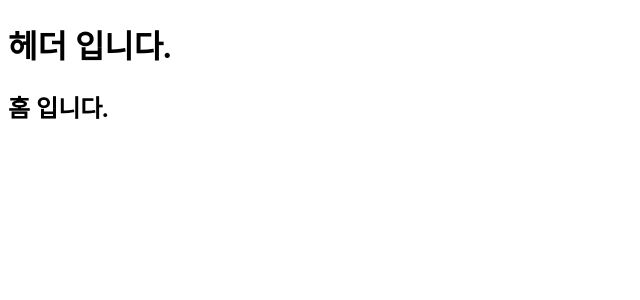
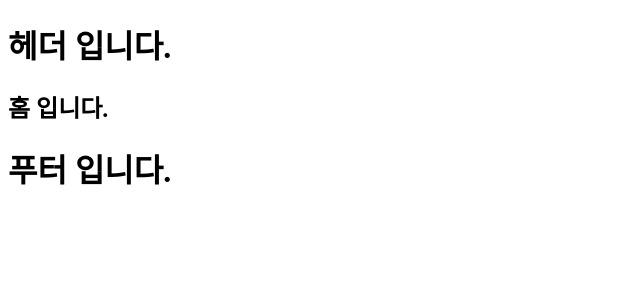
Before and after one commit to seolbin01/shallwecode, a Vue app in the folder frontend/: page / in a window 1280 px wide. Shown: the top 300 px of the page, without its empty margins (0-640 px from the left). Built offline with nearby package versions, Linux system fonts and the light colour scheme.

Commit message:
chore: Footer.vue 추가

```diff
--- a/frontend/src/App.vue
+++ b/frontend/src/App.vue
@@ -1,6 +1,7 @@
 <script setup>
 import { RouterView } from "vue-router";
 import Header from "@/components/common/Header.vue";
+import Footer from "@/components/common/Footer.vue";
 </script>
 
 <template>
@@ -8,6 +9,7 @@ import Header from "@/components/common/Header.vue";
   <main>
     <RouterView/>
   </main>
+  <Footer/>
 </template>
 
 <style scoped>
--- /dev/null
+++ b/frontend/src/components/common/Footer.vue
@@ -0,0 +1,11 @@
+<script setup>
+
+</script>
+
+<template>
+  <h1>푸터 입니다.</h1>
+</template>
+
+<style scoped>
+
+</style>
```
